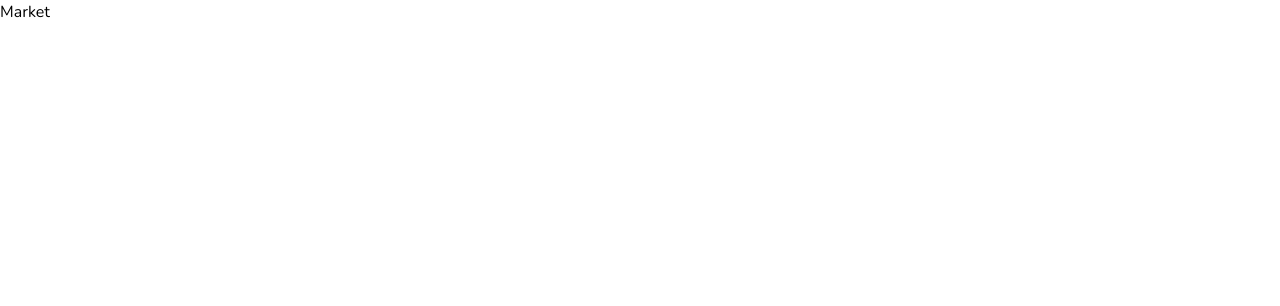
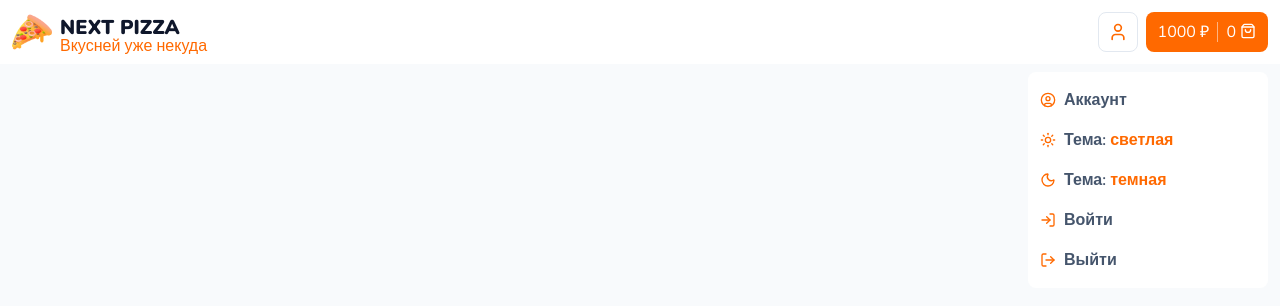
Before and after one commit to mkstas/next-pizza-web, a Next.js app: page / in a window 1280 px wide. Shown: the top 306 px of the page. Built offline with nearby package versions, Linux system fonts and the light colour scheme.

Commit message:
feat: create root layout, market layout

```diff
--- /dev/null
+++ b/src/app/(market)/layout.tsx
@@ -0,0 +1,14 @@
+import { MarketHeader } from '@/modules/market-header';
+
+export default function MarketLyaout({
+  children,
+}: Readonly<{
+  children: React.ReactNode;
+}>) {
+  return (
+    <>
+      <MarketHeader />
+      {children}
+    </>
+  );
+}
--- a/src/app/(market)/page.tsx
+++ b/src/app/(market)/page.tsx
@@ -1,3 +1,3 @@
 export default function Market() {
-  return <div>Market</div>;
+  return <div></div>;
 }
--- a/src/app/layout.tsx
+++ b/src/app/layout.tsx
@@ -1,4 +1,5 @@
 import { Nunito } from 'next/font/google';
+import { cn } from '@/shared/utils';
 import '@/shared/assets/index.css';
 
 const nunito = Nunito({
@@ -17,7 +18,9 @@ export default function RootLayout({
       <head>
         <link rel='icon' type='image/x-icon' href='/favicon.ico' />
       </head>
-      <body className={nunito.className}>{children}</body>
+      <body className={cn('bg-slate-50 text-slate-900 dark:bg-neutral-900 dark:text-white', nunito.className)}>
+        {children}
+      </body>
     </html>
   );
 }
```
